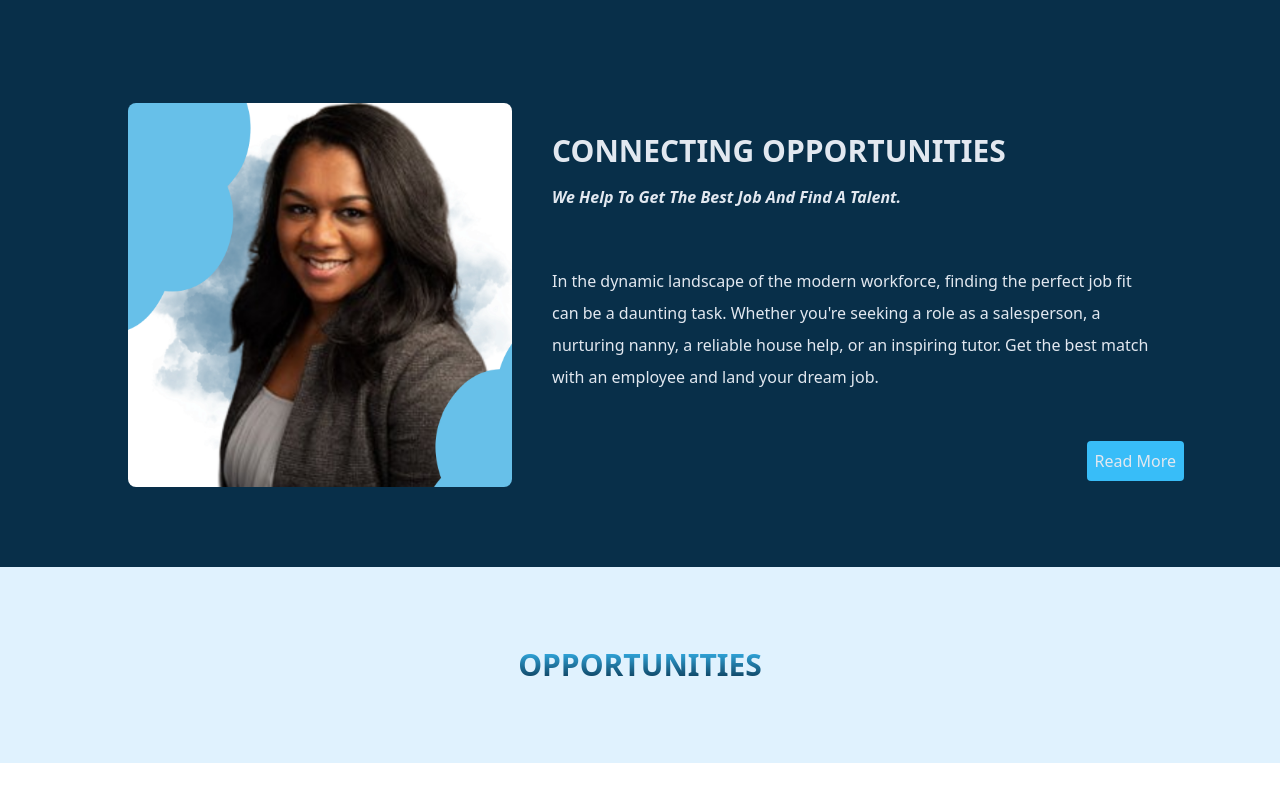
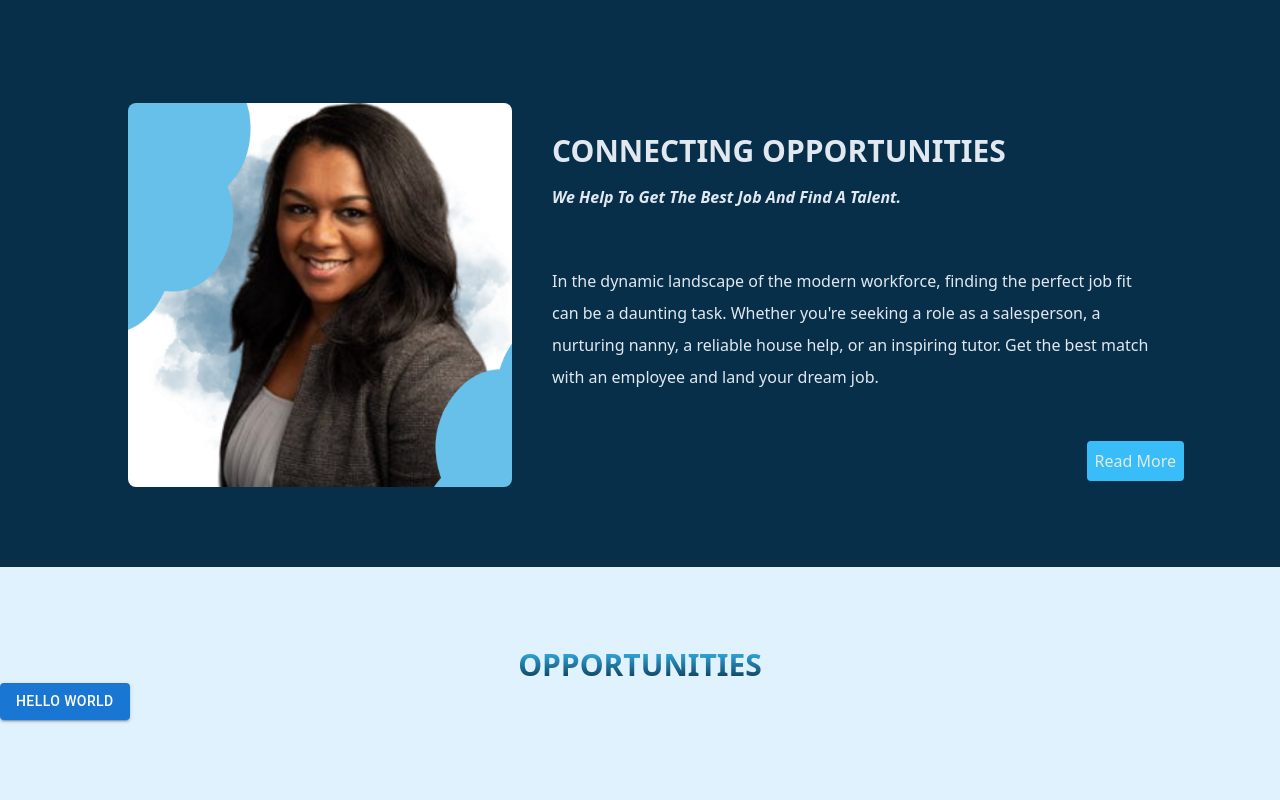
Before and after one commit to janeAnezi/RapidRoles, a React (Vite) app: page / in a window 1280 px wide. Shown: the part 681-1481 px from the top of the page. Before the commit the page ends 1444 px from the top, so only its background shows below. Built offline with nearby package versions, Linux system fonts and the light colour scheme.

Commit message:
install material ui

```diff
--- a/package.json
+++ b/package.json
@@ -10,6 +10,9 @@
     "preview": "vite preview"
   },
   "dependencies": {
+    "@emotion/react": "^11.11.4",
+    "@emotion/styled": "^11.11.5",
+    "@mui/material": "^5.15.18",
     "react": "^18.2.0",
     "react-dom": "^18.2.0",
     "react-icons": "^5.2.1"
--- a/src/Components/Opportunities.jsx
+++ b/src/Components/Opportunities.jsx
@@ -1,10 +1,12 @@
-
+import * as React from 'react';
+import Button from '@mui/material/Button';
 
 export default function Opportunities() {
     return (
       <>
         <div className="py-20 bg-sky-100">
           <h1 className="text-center text-3xl font-bold bg-gradient-to-b from-sky-400 to-sky-950 text-transparent bg-clip-text">OPPORTUNITIES</h1>
+          <Button variant="contained">Hello world</Button>
         </div>
       </>
     )
```
Also changed, not shown: 1 other file (tests, documents, lock files or other folders).
